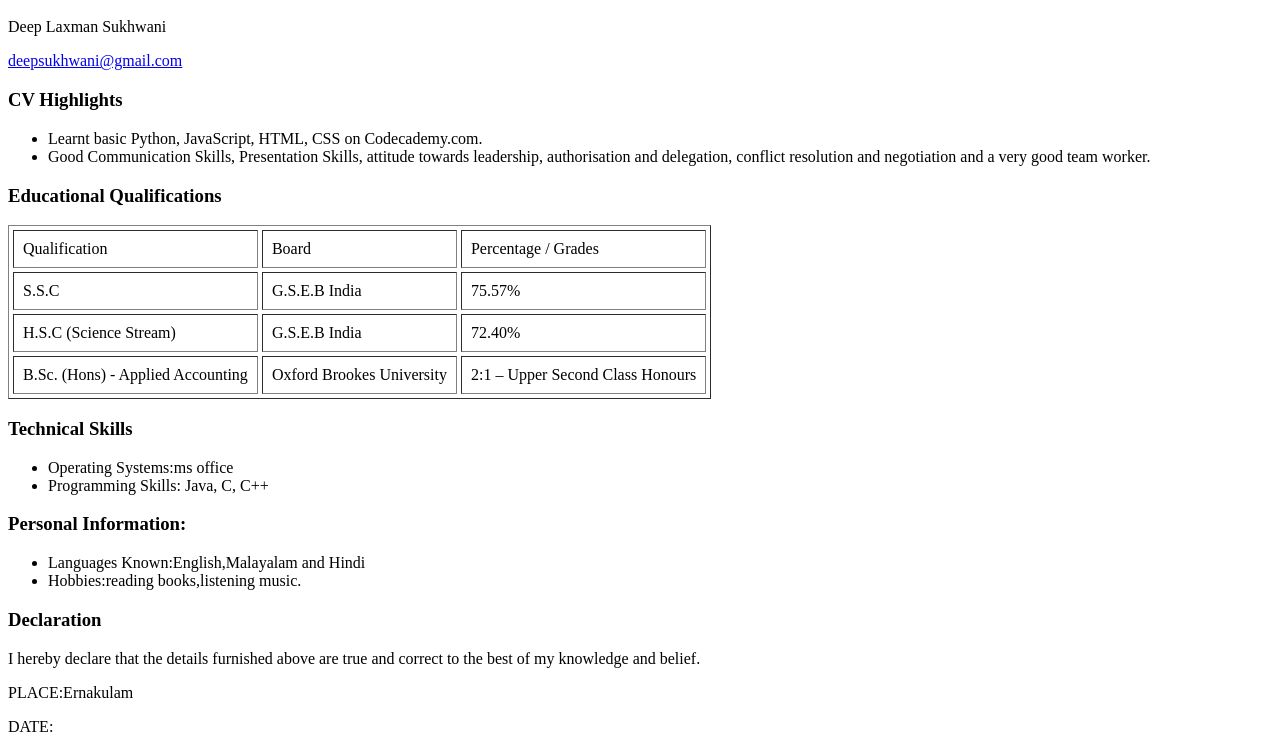
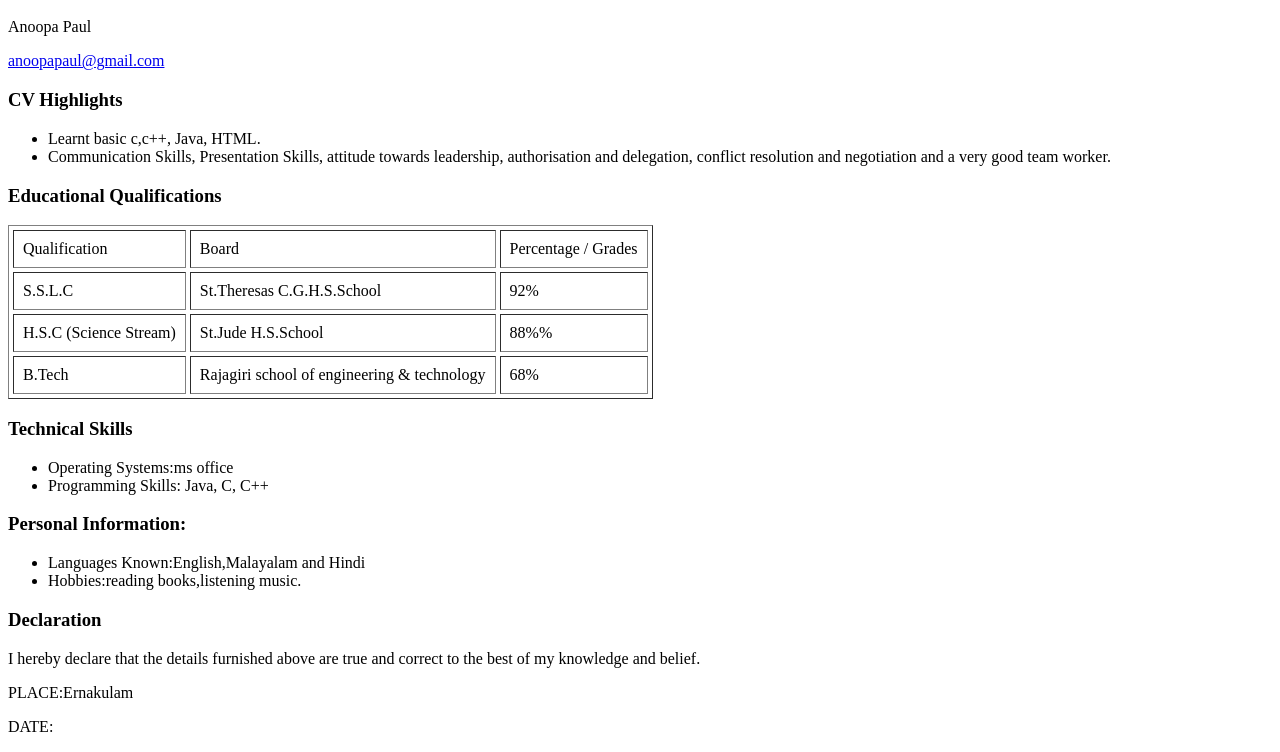
Before and after one commit to Anoopapaul/RESUME, a plain HTML site: page index.html in a window 1280 px wide. Shown: the part 48-800 px from the top of the page. Drawn offline with Linux system fonts and the light colour scheme.

Commit message:
Update index.html

```diff
--- a/index.html
+++ b/index.html
@@ -6,8 +6,8 @@
 <body>
 <div id="header">
 <h1 style="text-align:center;">RESUME</h1>
-<p id="name">Deep Laxman Sukhwani</p>
-         <a href="mailto:deepsukhwani@gmail.com" target="_blank"><p id="email">deepsukhwani@gmail.com</p></a>
+<p id="name">Anoopa Paul</p>
+         <a href="mailto:anoopapaul@gmail.com" target="_blank"><p id="email">anoopapaul@gmail.com</p></a>
      </div>
      <div class="left">
      </div>
@@ -16,9 +16,9 @@
             <p>
             <ul>
 
-                <li>Learnt basic Python, JavaScript, HTML, CSS on Codecademy.com.</li>
+                <li>Learnt basic c,c++, Java, HTML.</li>
 
-                <li>Good Communication Skills, Presentation Skills, attitude towards leadership, authorisation and delegation, conflict resolution and negotiation and a very good team worker.</li></ul>
+                <li>Communication Skills, Presentation Skills, attitude towards leadership, authorisation and delegation, conflict resolution and negotiation and a very good team worker.</li></ul>
             </p>
 
             <h3>Educational Qualifications</h3>
@@ -31,22 +31,22 @@
 
                 </tr>
                 <tr>
-                    <td>S.S.C</td>
-                    <td>G.S.E.B India</td>
-                    <td>75.57%</td>
+                    <td>S.S.L.C</td>
+                    <td>St.Theresas C.G.H.S.School</td>
+                    <td>92%</td>
 
                 </tr>
                 <tr>
                     <td>H.S.C (Science Stream)</td>
-                    <td>G.S.E.B India</td>
-                    <td>72.40%</td>
+                    <td>St.Jude H.S.School</td>
+                    <td>88%%</td>
 
                 </tr>
 
                 <tr>
-                    <td>B.Sc. (Hons) - Applied Accounting</td>
-                    <td>Oxford Brookes University</td>
-                    <td>2:1 – Upper Second Class Honours</td>
+                    <td>B.Tech</td>
+                    <td>Rajagiri school of engineering & technology</td>
+                    <td>68%</td>
 
                 </tr>
 
```
